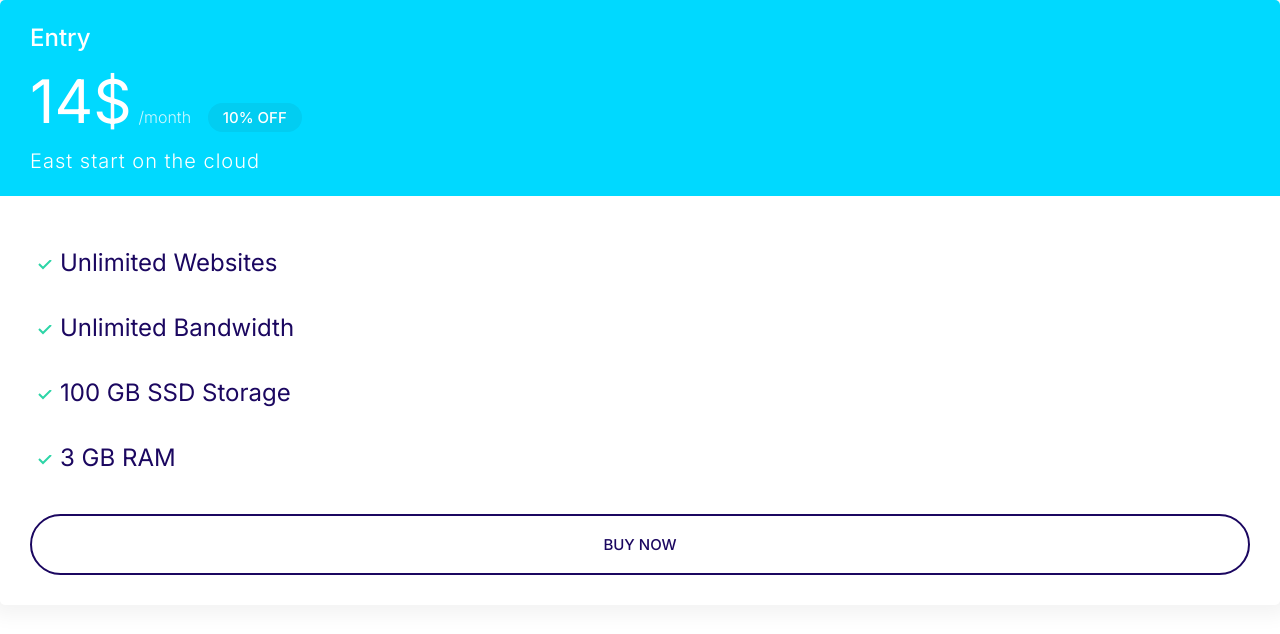
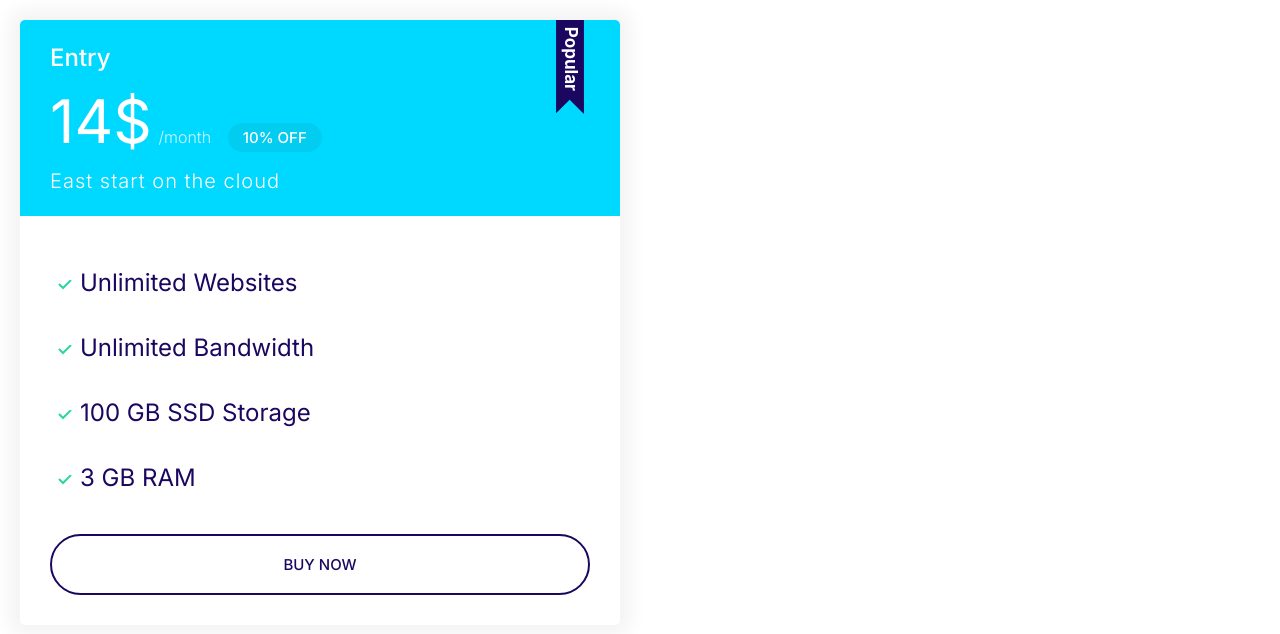
Before and after one commit to nazanin-saeidi/HostingTemplate, a plain HTML site: page index.html in a window 1280 px wide. Drawn offline with Linux system fonts and the light colour scheme.

Commit message:
plan component is finished

```diff
--- a/css/styles.css
+++ b/css/styles.css
@@ -343,6 +343,19 @@ a {
   margin-bottom: 2rem;
 }
 
+.plan--popular .card__header {
+  position: relative;
+}
+
+.plan--popular .card__header::before {
+  content: url(../images/popular.svg);
+  width: 40px;
+  display: inline-block;
+  position: absolute;
+  top: -6px;
+  right: 5%;
+}
+
 @media screen and (min-width: 1024px) {
   .plan_name {
     font-size: 1.4rem;
--- a/index.html
+++ b/index.html
@@ -15,7 +15,8 @@
     <link rel="stylesheet" href="css/styles.css" />
   </head>
   <body>
-    <div class="plan">
+    <div style="width: 50%; padding: 20px">
+      <div class="plan plan--popular">
         <div class="card card--secondary">
           <header class="card__header">
             <h3 class="plan__name">Entry</h3>
@@ -35,5 +36,6 @@
           </div>
         </div>
       </div>
+    </div>
   </body>
 </html>
```
Also changed, not shown: images/popular.svg (added). Lines whose indentation alone changed are shown as unchanged.
